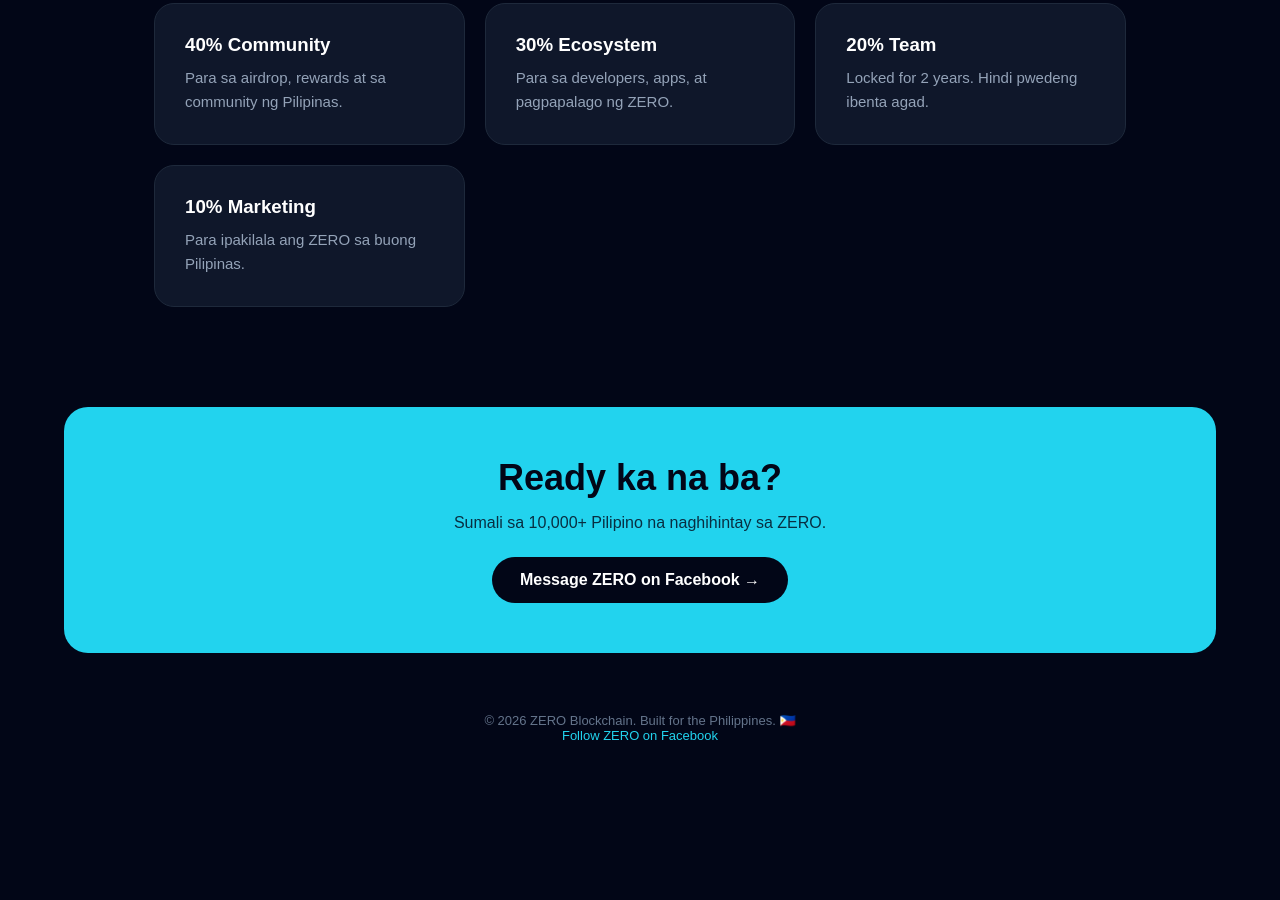
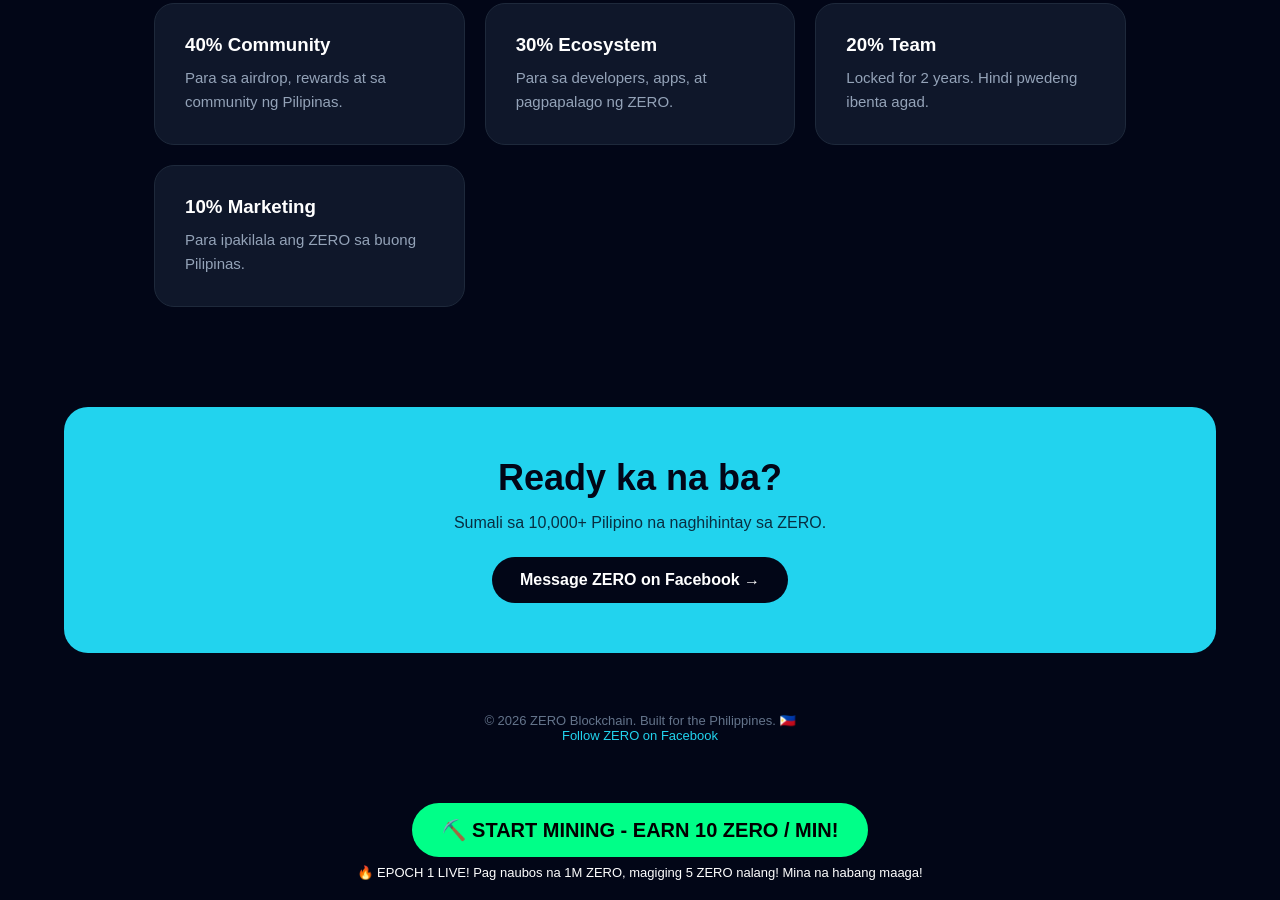
Before and after one commit to ricafortalbert92-bot/zero-blockchain, a plain HTML site: page index.html in a window 1280 px wide. Shown: the part 2436-3336 px from the top of the page. Before the commit the page ends 3219 px from the top, so only its background shows below. Drawn offline with Linux system fonts and the light colour scheme.

Commit message:
Update index.html

```diff
--- a/index.html
+++ b/index.html
@@ -116,5 +116,10 @@ footer{text-align:center;padding:40px;color:#64748b;font-size:13px}
 <a href="https://www.facebook.com/share/1CQ8HWxmbM/" target="_blank">Message ZERO on Facebook →</a>
 </div>
 <footer>© 2026 ZERO Blockchain. Built for the Philippines. 🇵🇭<br><a href="https://www.facebook.com/share/1CQ8HWxmbM/" target="_blank" style="color:#22d3ee;text-decoration:none">Follow ZERO on Facebook</a></footer>
-</body>
+</body><!-- ZERO MINING BUTTON - IDAGDAG MO TO -->
+<div style="text-align:center; margin:20px 0;">
+  <a href="mining.html" style="display:inline-block; background:#00ff88; color:#000; padding:15px 30px; font-size:20px; font-weight:bold; text-decoration:none; border-radius:50px;">⛏️ START MINING - EARN 10 ZERO / MIN!</a>
+  <p style="color:#fff; font-size:13px; margin-top:8px;">🔥 EPOCH 1 LIVE! Pag naubos na 1M ZERO, magiging 5 ZERO nalang! Mina na habang maaga!</p>
+</div>
+<!-- END MINING BUTTON -->
 </html>
```
